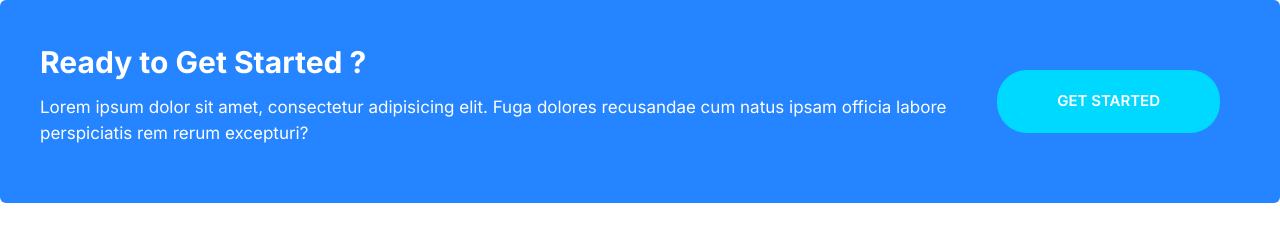
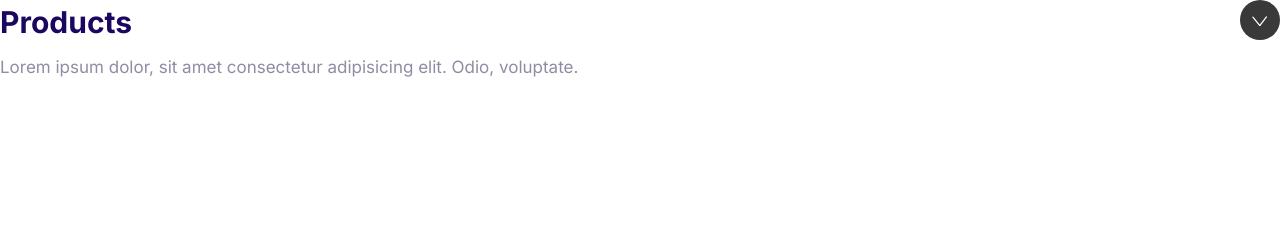
Before and after one commit to riser515/CloudJ, a plain HTML site: page index.html in a window 1280 px wide. Drawn offline with Linux system fonts and the light colour scheme.

Commit message:
Prepared Collapsibles

```diff
--- /dev/null
+++ b/JS/main.js
@@ -0,0 +1,6 @@
+const collapsibles = document.querySelectorAll(".collapsible");
+collapsibles.forEach((item) =>
+item.addEventListener("click", function () {
+    this.classList.toggle("collapsible--expanded");
+    })
+);
--- a/css/styles.css
+++ b/css/styles.css
@@ -535,3 +535,36 @@ a {
     margin: 0 2rem;
   }
 }
+
+/* Collapsible */
+
+.collapsible__header {
+  display: flex;
+  justify-content: space-between;
+}
+
+.collapsible__heading {
+  margin-top: 0;
+  font-size: 3rem;
+}
+
+.collapsible__icon {
+  transform: rotate(-90deg);
+  transition: transform 0.3s;
+}
+
+.collapsible__content {
+  max-height: 0;
+  overflow: hidden;
+  opacity: 0;
+  transition: all 0.3s;
+}
+
+.collapsible--expanded .collapsible__icon {
+  transform: rotate(0);
+}
+
+.collapsible--expanded .collapsible__content {
+  max-height: 100vh;
+  opacity: 1;
+}
--- a/index.html
+++ b/index.html
@@ -15,18 +15,18 @@
   </head>
 
   <body>
-    <div class="callout callout--primary">
-      <div class="grid grid--1x2">
-        <div class="callout__content">
-          <h2 class="callout__heading">Ready to Get Started ?</h2>
-          <p>
-            Lorem ipsum dolor sit amet, consectetur adipisicing elit. Fuga
-            dolores recusandae cum natus ipsam officia labore perspiciatis rem
-            rerum excepturi?
-          </p>
-        </div>
-        <a href="#" class="btn btn--secondary btn--long">Get Started</a>
+    <div class="collapsible collapsible--expanded">
+      <header class="collapsible__header">
+        <h2 class="collapsible__heading">Products</h2>
+        <svg class="icon icon--white collapsible__icon">
+          <use xlink:href="Images/sprite.svg#chevron"></use>
+        </svg>
+      </header>
+      <div class="collapsible__content">
+        Lorem ipsum dolor, sit amet consectetur adipisicing elit. Odio,
+        voluptate.
       </div>
     </div>
+    <script src="JS/main.js"></script>
   </body>
 </html>
```
Also changed, not shown: components/collapsible.html (added, +12 -0 lines).
